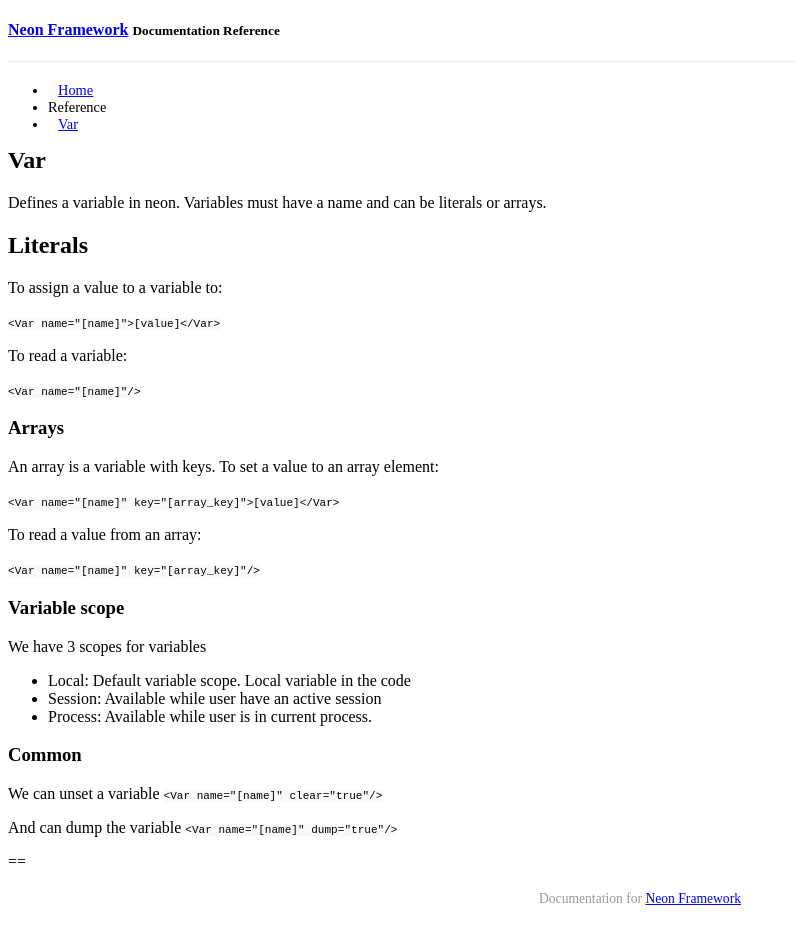
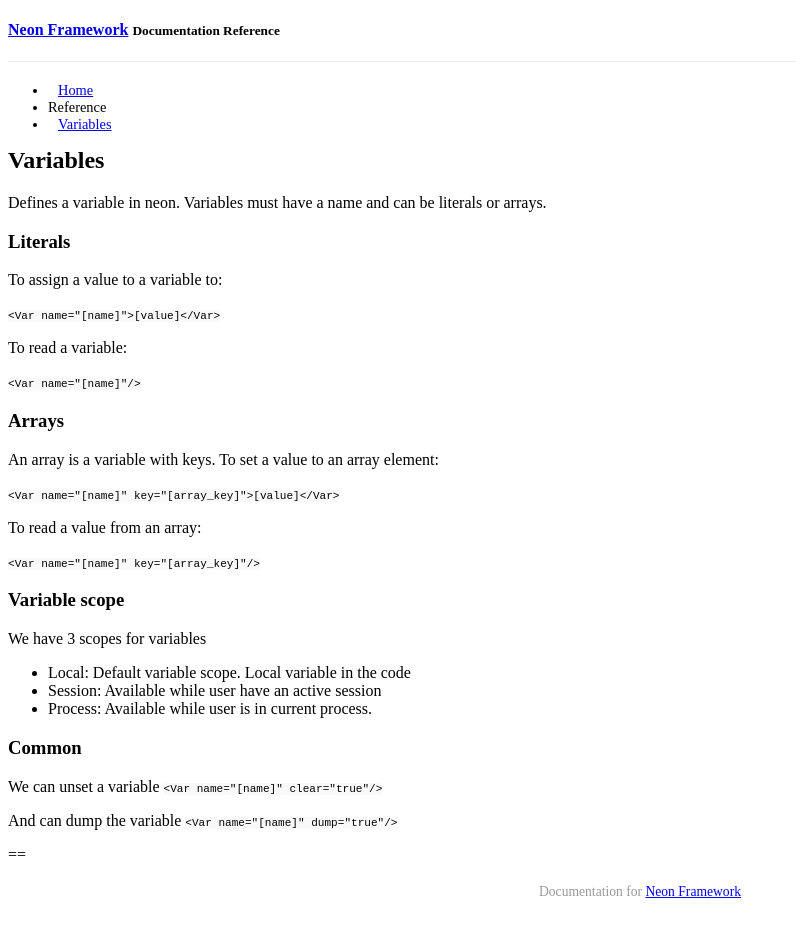
Before and after one commit to paulotavares/kuink, a Jekyll site: the page built from _posts/2014-02-12-var.md, in a window 1280 px wide. Shown: the whole page, without its empty margins (0-796 px from the left). Built offline with Jekyll 4.4.1, drawn with Linux system fonts in a browser that asks for light colours; Markdown is read by kramdown in place of the engine named in the settings; a style sheet for code colours, icons or effects is not loaded.

Commit message:
Variable docs

```diff
--- a/_posts/2014-02-12-var.md
+++ b/_posts/2014-02-12-var.md
@@ -1,6 +1,6 @@
 ---
 layout: page
-title: "Var"
+title: "Variables"
 category: ref
 date: 2014-02-12 01:11:00
 ---
@@ -8,7 +8,7 @@
 Defines a variable in neon.
 Variables must have a name and can be literals or arrays.
 
-## Literals
+### Literals
 To assign a value to a variable to:
 
 
@@ -34,9 +34,9 @@
 
 ### Variable scope
 We have 3 scopes for variables
-*   Local: Default variable scope. Local variable in the code
-*   Session: Available while user have an active session
-*   Process: Available while user is in current process.
++   Local: Default variable scope. Local variable in the code
++   Session: Available while user have an active session
++   Process: Available while user is in current process.
 
 
 ### Common
```
